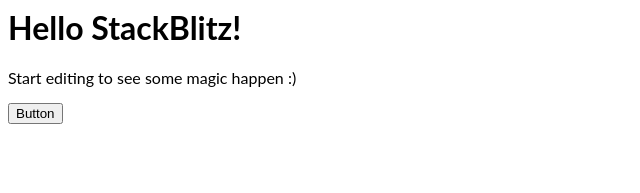
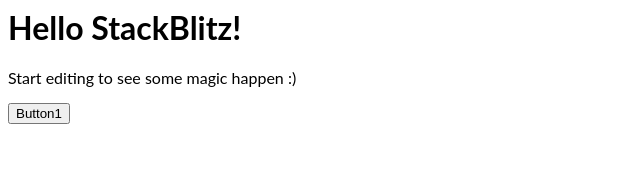
Before and after one commit to ajwebdev/react-interview-topics, a React (Create React App) app: page / in a window 1280 px wide. Shown: the top 193 px of the page, without its empty margins (0-640 px from the left). Built offline with nearby package versions, Linux system fonts and the light colour scheme.

Commit message:
4 files modified

```diff
--- a/src/App.tsx
+++ b/src/App.tsx
@@ -5,7 +5,7 @@
 
 export default function App() {
   return (
-    <ErrorBoundary fallback={'loading'}>
+    <ErrorBoundary>
       <div>
         <h1>Hello StackBlitz!</h1>
         <p>Start editing to see some magic happen :)</p>
--- a/src/index.tsx
+++ b/src/index.tsx
@@ -1,5 +1,4 @@
 import * as React from 'react';
-import { StrictMode } from 'react';
 import { createRoot } from 'react-dom/client';
 
 import App from './App';
@@ -7,8 +6,4 @@
 const rootElement = document.getElementById('root');
 const root = createRoot(rootElement);
 
-root.render(
-  <StrictMode>
-    <App />
-  </StrictMode>
-);
+root.render(<App />);
--- a/src/modules/ErrorBoundary/ErrorBoundary.jsx
+++ b/src/modules/ErrorBoundary/ErrorBoundary.jsx
@@ -1,19 +1,19 @@
 import React from 'react';
 import ErrorPage from './ErrorPage';
 class ErrorBoundary extends React.Component {
-  constructor(props) {
-    super(props);
-    this.state = { hasError: false };
-  }
+  state = { hasError: false };
+
   static getDerivedStateFromError(error) {
-    console.log('error', error);
     return { hasError: true };
   }
   componentDidCatch(error, info) {
-    console.log('catched UI Error', error, info);
+    // console.log('catched UI Error', error, info);
   }
   render() {
-    if (this.state.hasError) return <ErrorPage />;
+    if (this.state.hasError) {
+      return <ErrorPage />;
+    }
+
     return this.props.children;
   }
 }
--- a/src/modules/ErrorBoundary/ErrorComponent.jsx
+++ b/src/modules/ErrorBoundary/ErrorComponent.jsx
@@ -8,12 +8,13 @@
     setState(state + 1);
   };
   useEffect(() => {
-    if (state === 4) {
+    console.log('state', state);
+    if (state === 2) {
       console.log('deno');
-      throw new Error('something went wrong');
+      throw new Error('');
     }
-  }, []);
+  }, [state]);
 
-  return <button onClick={handleClick}>Button</button>;
+  return <button onClick={handleClick}>Button1</button>;
 };
 export default ErrorComponent;
```
